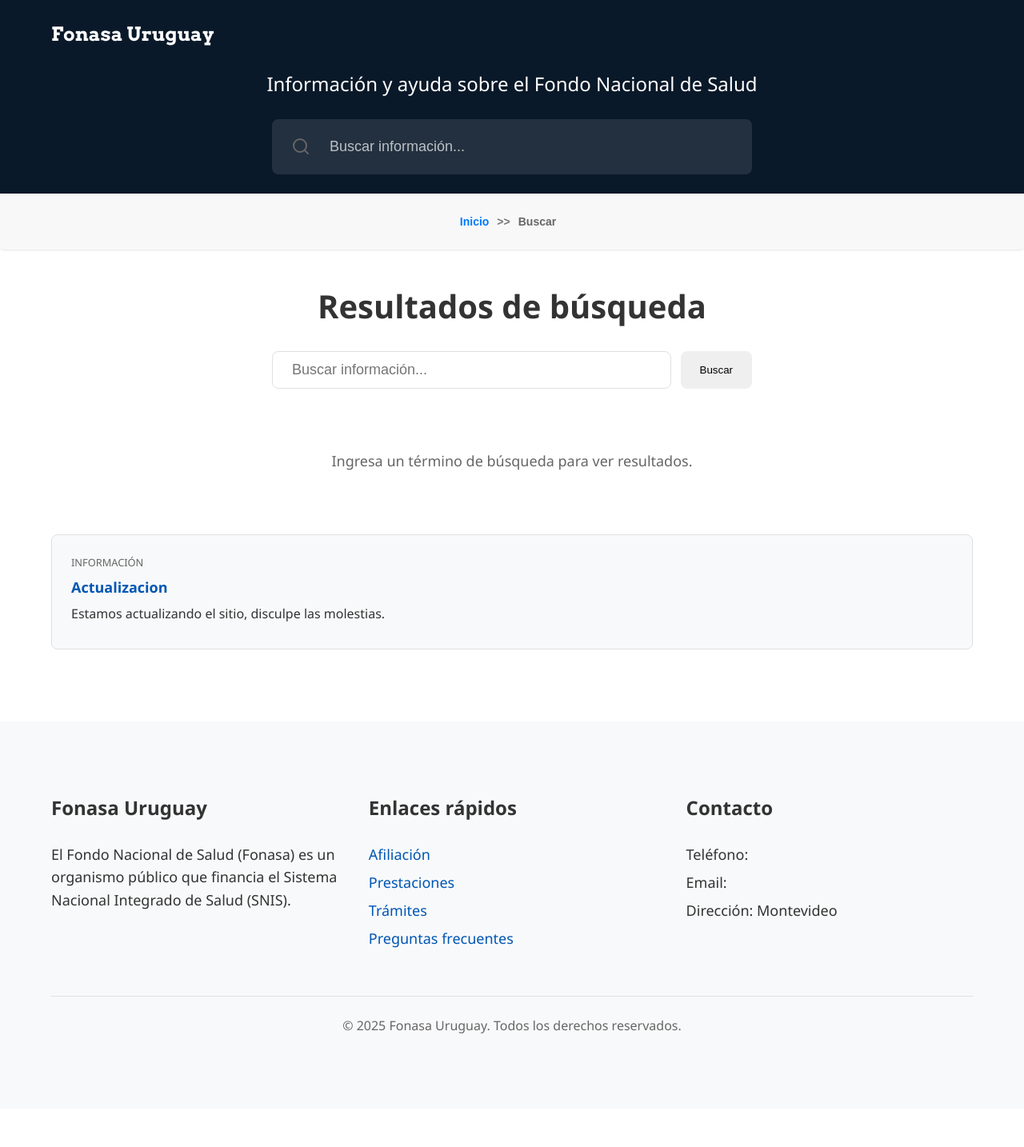
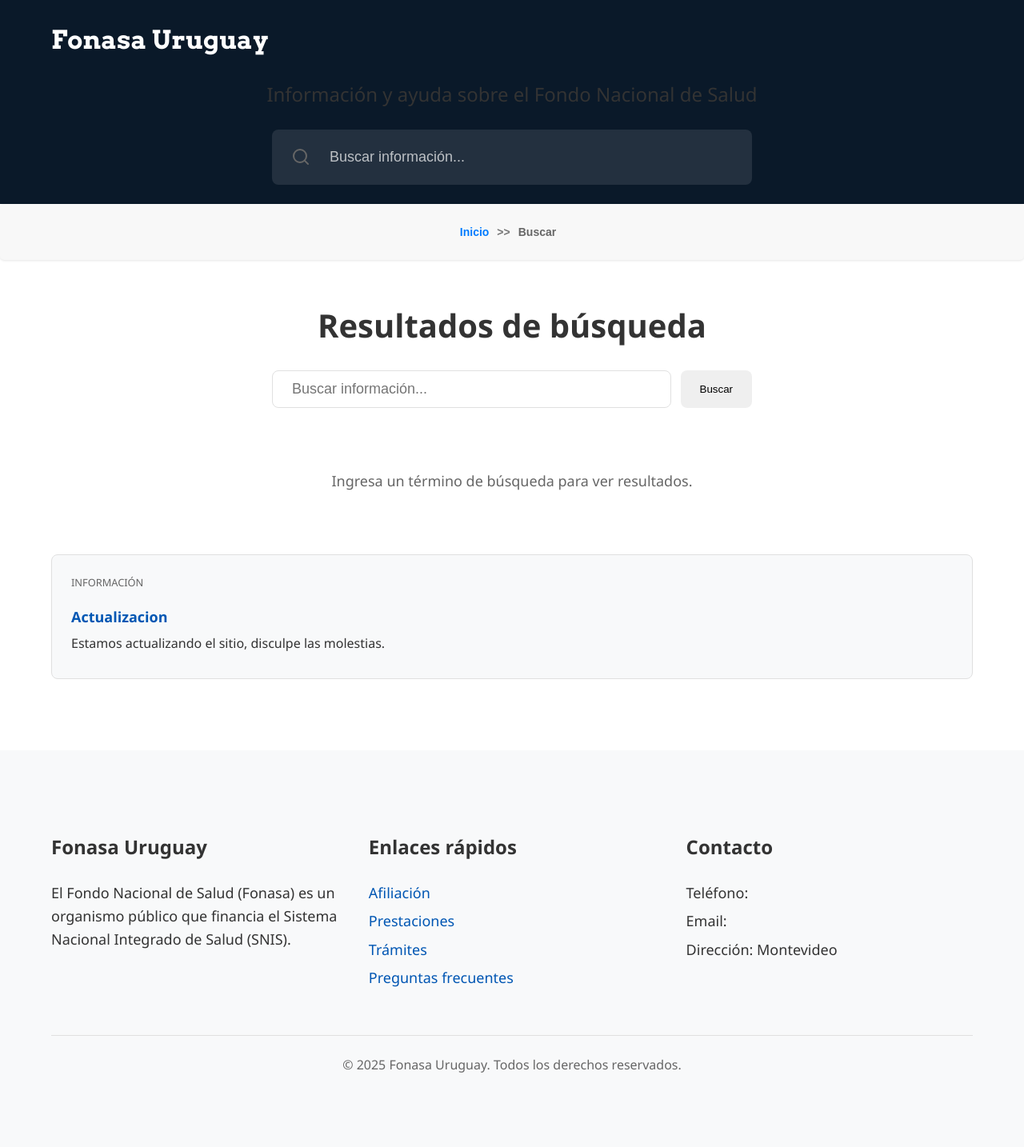
Before and after one commit to JoseAtel/fonasa.info, a Jekyll site: the page built from buscar/index.html, in a window 1280 px wide. Shown: the whole page at 80% size. Built offline with Jekyll 4.4.1, drawn with Linux system fonts in a browser that asks for light colours; before the commit the page ends 1386 px from its top, so only the background shows below that.

Commit message:
Actualizacion
Styles.css

```diff
--- a/assets/css/styles.css
+++ b/assets/css/styles.css
@@ -127,7 +127,7 @@
     font-style: normal;
   }
 
-  .logo h1 {
+  .logo {
     font-size: var(--font-size-xl);
     font-weight: 600;
   }
@@ -135,6 +135,13 @@
   .header-right {
     display: flex;
     align-items: center;
+  }
+
+/** Heading H1 - h2 - h3 - h4 - h5 - h6 **/
+  h1, h2, h3, h4, h5, h6 {
+    margin: var(--space-sm) 0;
+    font-family: var(--font-family-heading);
+    color: var(--color-text);
   }
 
   .language-selector {
```
